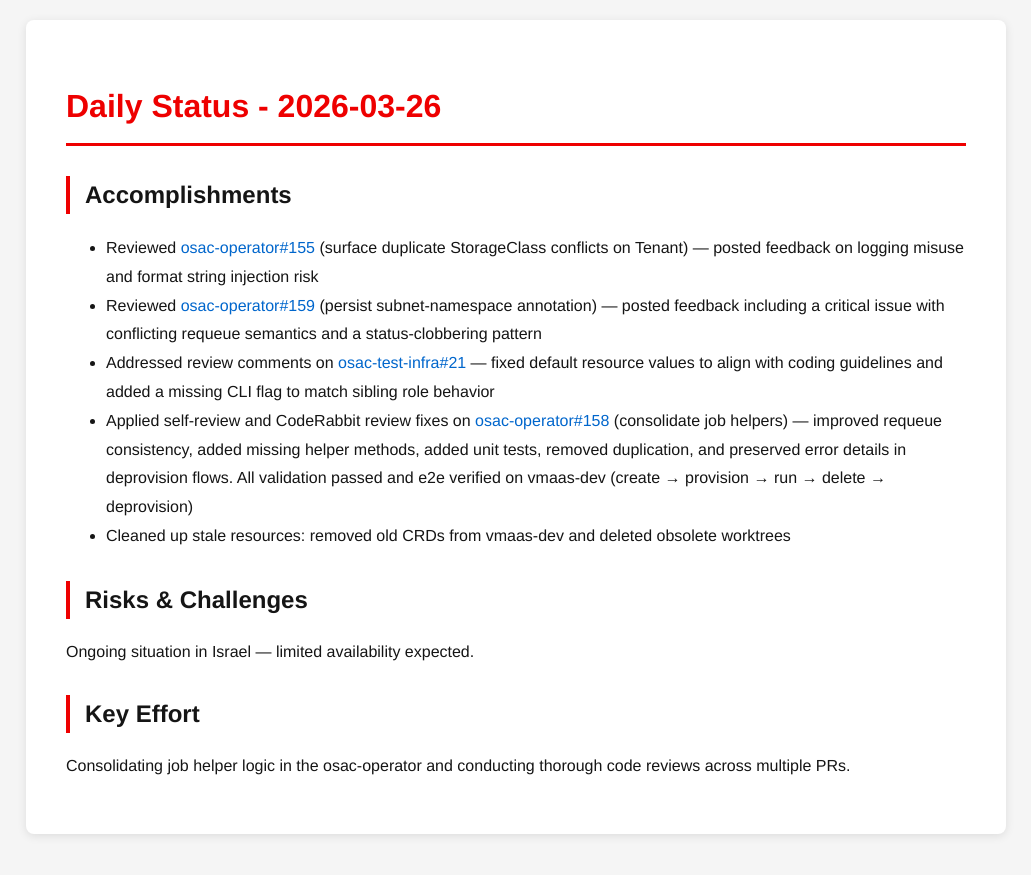
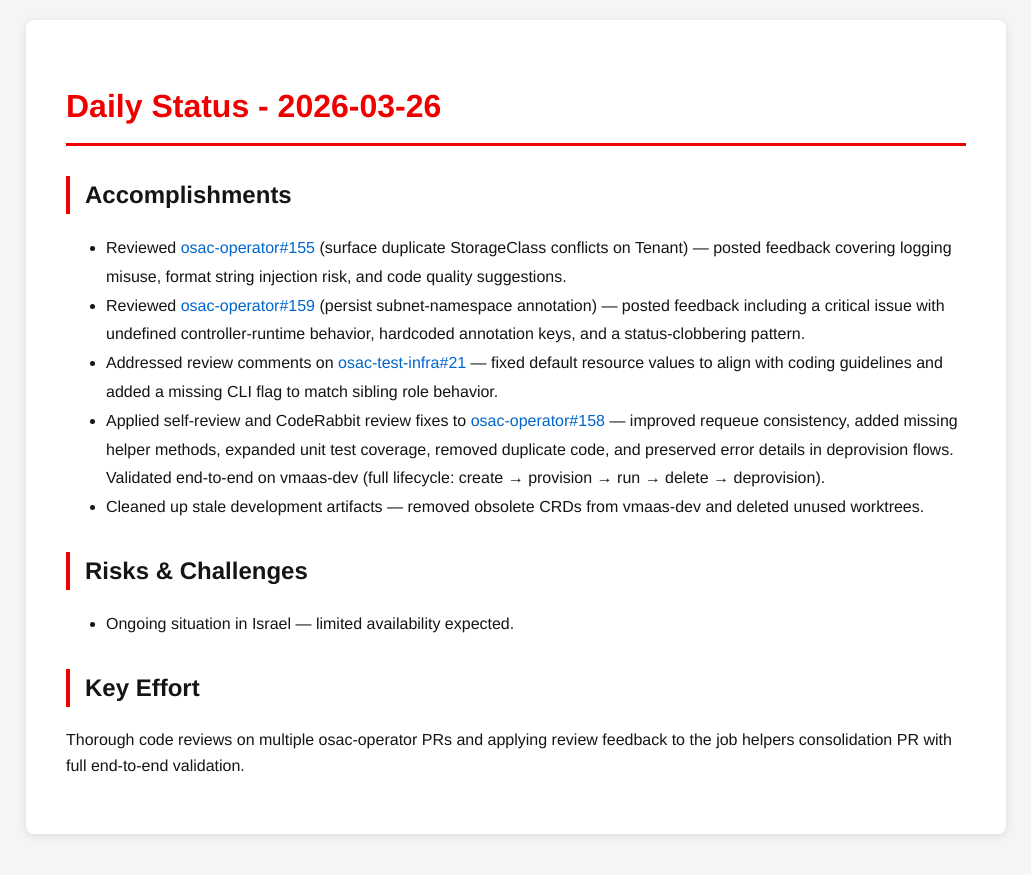
Before and after one commit to tzvatot/daily-status, a Jekyll site: the page built from 2026-03-26.md, in a window 1280 px wide. Shown: the top 875 px of the page, without its empty margins (124-1155 px from the left). Built offline with Jekyll 4.4.1, drawn with Linux system fonts in a browser that asks for light colours.

Commit message:
Daily status update - 2026-03-26

```diff
--- a/2026-03-26.md
+++ b/2026-03-26.md
@@ -7,14 +7,14 @@ date: 2026-03-26
 # Daily Status - 2026-03-26
 
 ## Accomplishments
-- Reviewed [osac-operator#155](https://github.com/osac-project/osac-operator/pull/155) (surface duplicate StorageClass conflicts on Tenant) — posted feedback on logging misuse and format string injection risk
-- Reviewed [osac-operator#159](https://github.com/osac-project/osac-operator/pull/159) (persist subnet-namespace annotation) — posted feedback including a critical issue with conflicting requeue semantics and a status-clobbering pattern
-- Addressed review comments on [osac-test-infra#21](https://github.com/osac-project/osac-test-infra/pull/21) — fixed default resource values to align with coding guidelines and added a missing CLI flag to match sibling role behavior
-- Applied self-review and CodeRabbit review fixes on [osac-operator#158](https://github.com/osac-project/osac-operator/pull/158) (consolidate job helpers) — improved requeue consistency, added missing helper methods, added unit tests, removed duplication, and preserved error details in deprovision flows. All validation passed and e2e verified on vmaas-dev (create → provision → run → delete → deprovision)
-- Cleaned up stale resources: removed old CRDs from vmaas-dev and deleted obsolete worktrees
+- Reviewed [osac-operator#155](https://github.com/osac-project/osac-operator/pull/155) (surface duplicate StorageClass conflicts on Tenant) — posted feedback covering logging misuse, format string injection risk, and code quality suggestions.
+- Reviewed [osac-operator#159](https://github.com/osac-project/osac-operator/pull/159) (persist subnet-namespace annotation) — posted feedback including a critical issue with undefined controller-runtime behavior, hardcoded annotation keys, and a status-clobbering pattern.
+- Addressed review comments on [osac-test-infra#21](https://github.com/osac-project/osac-test-infra/pull/21) — fixed default resource values to align with coding guidelines and added a missing CLI flag to match sibling role behavior.
+- Applied self-review and CodeRabbit review fixes to [osac-operator#158](https://github.com/osac-project/osac-operator/pull/158) — improved requeue consistency, added missing helper methods, expanded unit test coverage, removed duplicate code, and preserved error details in deprovision flows. Validated end-to-end on vmaas-dev (full lifecycle: create → provision → run → delete → deprovision).
+- Cleaned up stale development artifacts — removed obsolete CRDs from vmaas-dev and deleted unused worktrees.
 
 ## Risks & Challenges
-Ongoing situation in Israel — limited availability expected.
+- Ongoing situation in Israel — limited availability expected.
 
 ## Key Effort
-Consolidating job helper logic in the osac-operator and conducting thorough code reviews across multiple PRs.
+Thorough code reviews on multiple osac-operator PRs and applying review feedback to the job helpers consolidation PR with full end-to-end validation.
```
